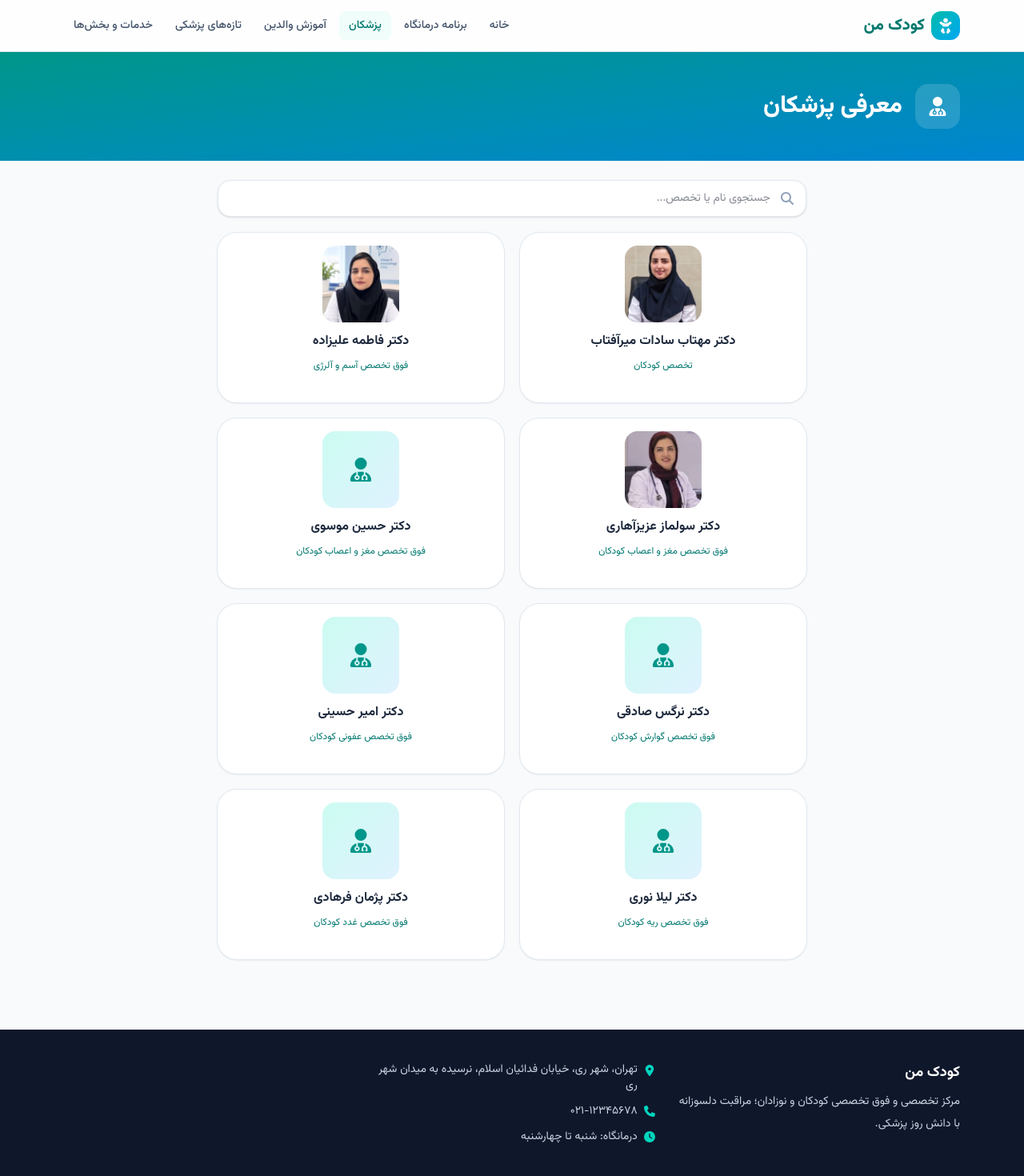
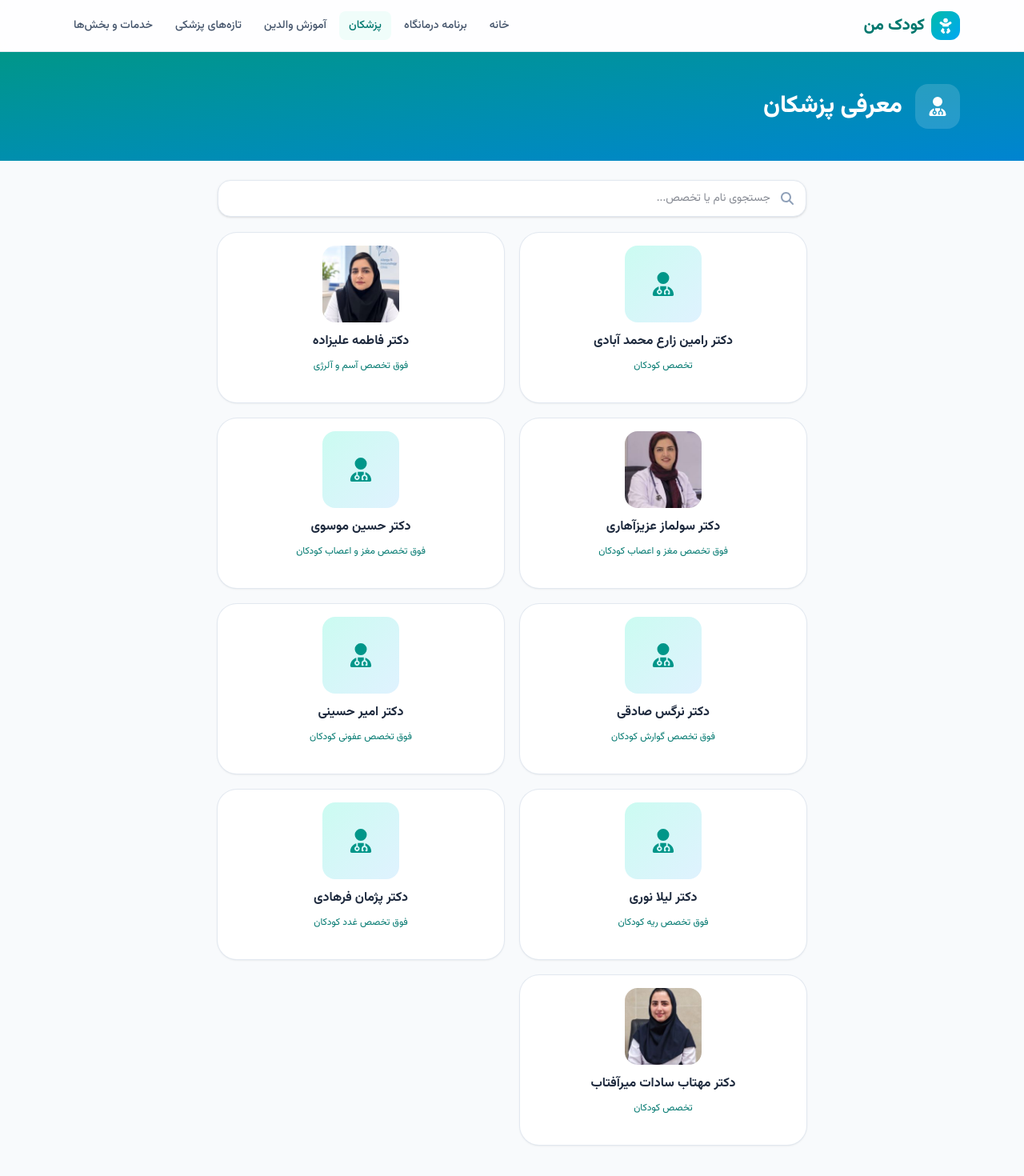
Before and after one commit to mohsenjamalpoor/kodak-man, a Next.js app: page /doctors in a window 1280 px wide. Shown: the top 1470 px of the page at 80% size. Built offline with nearby package versions, Linux system fonts and the light colour scheme.

Commit message:
add the doctor

```diff
--- a/src/data/doctors.js
+++ b/src/data/doctors.js
@@ -4,10 +4,10 @@ export const days = ["شنبه", "یکشنبه", "دوشنبه", "سه‌شنب
 export const doctors = [
   {
     id: 1,
-    name: "دکتر مهتاب سادات میرآفتاب",
+    name: "دکتر رامین زارع محمد آبادی",
     specialty: " تخصص کودکان",
-    image: "/images/miraftab.jpg",
-    bio: "مسئول بخش مراقبت‌های ویژه نوزادان با تمرکز بر نوزادان نارس و حمایت تنفسی.",
+    image: null,
+    bio: "مسئول بخش مراقبت‌های ویژه کودکان با تمرکز بر نوزادان نارس و حمایت تنفسی.",
     education: ["دکترای پزشکی عمومی", "تخصص کودکان", "فلوشیپ نوزادان"],
     schedule: {
       یکشنبه: "۰۸:۰۰ - ۱۲:۰۰",
@@ -88,6 +88,19 @@ export const doctors = [
     education: ["دکترای پزشکی عمومی", "تخصص کودکان", "فلوشیپ غدد کودکان"],
     schedule: { یکشنبه: "۱۶:۰۰ - ۱۹:۰۰", چهارشنبه: "۰۸:۰۰ - ۱۱:۰۰" },
   },
+  {
+    id: 9,
+    name: "دکتر مهتاب سادات میرآفتاب",
+    specialty: " تخصص کودکان",
+    image: "/images/miraftab.jpg",
+    bio: "مسئول بخش مراقبت‌های ویژه نوزادان با تمرکز بر نوزادان نارس و حمایت تنفسی.",
+    education: ["دکترای پزشکی عمومی", "تخصص کودکان", "فلوشیپ نوزادان"],
+    schedule: {
+      یکشنبه: "۰۸:۰۰ - ۱۲:۰۰",
+      دوشنبه: "۰۸:۰۰ - ۱۲:۰۰",
+      سه‌شنبه: "۰۸:۰۰ - ۱۲:۰۰",
+    },
+  },
 ];
 
 export const getDoctor = (id) =>
```
